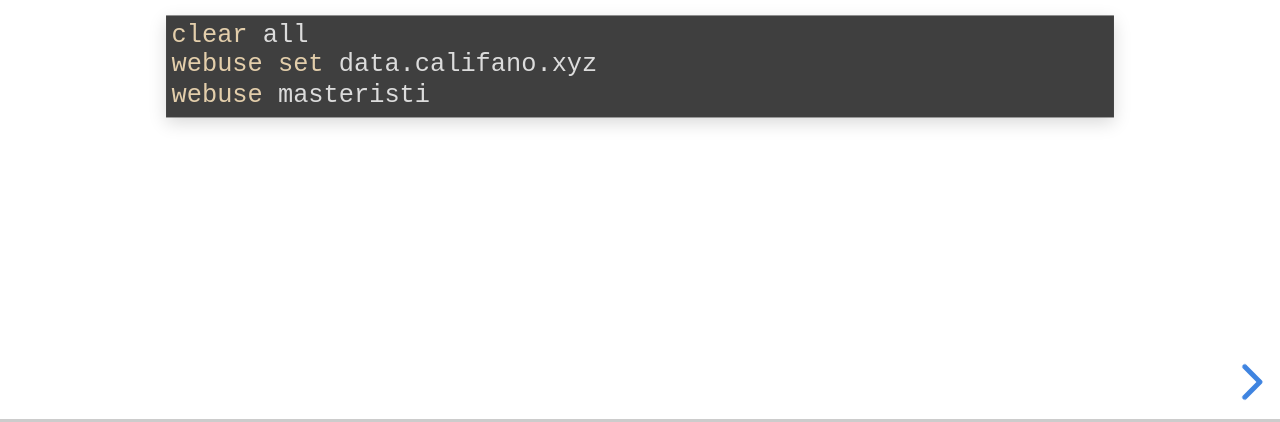
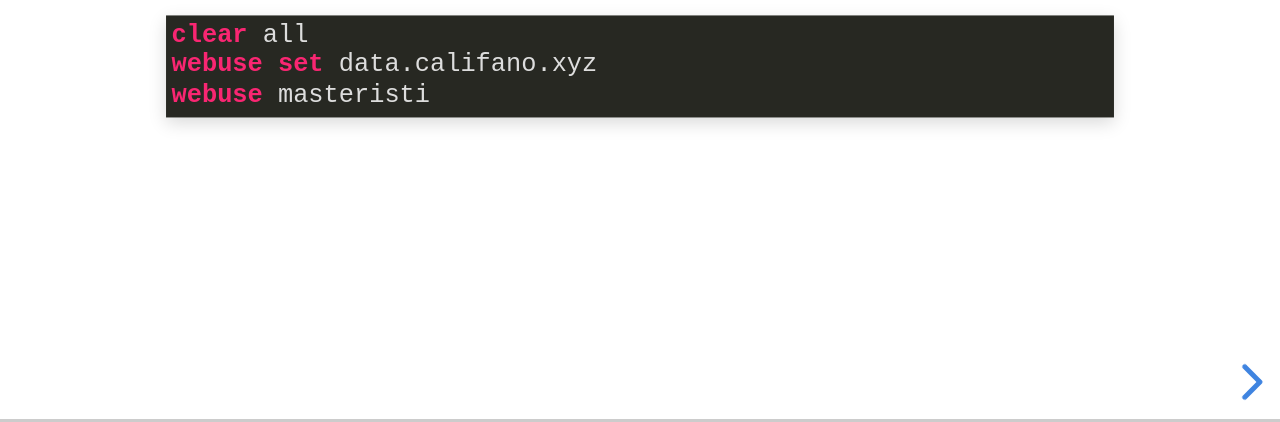
Before and after one commit to gbcalifano/maepa, a plain HTML site: page lez1.html in a window 1280 px wide. Shown: the part 378-800 px from the top of the page. Drawn offline with Linux system fonts and the light colour scheme.

Commit message:
Update lez1.html

```diff
--- a/lez1.html
+++ b/lez1.html
@@ -2,10 +2,10 @@
 <html>
   <head>
     <meta charset="utf-8" />
-    <title>Lez 1</title>
+    <title>Lez 1 --- Scale Attitudinali</title>
     <link rel="stylesheet" href="dist/reveal.css" />
     <link rel="stylesheet" href="dist/theme/white.css" />
-    <link rel="stylesheet" href="plugin/highlight/zenburn.css" />
+    <link rel="stylesheet" href="plugin/highlight/monokai.css" />
   </head>
   <body>
     <div class="reveal">
```
